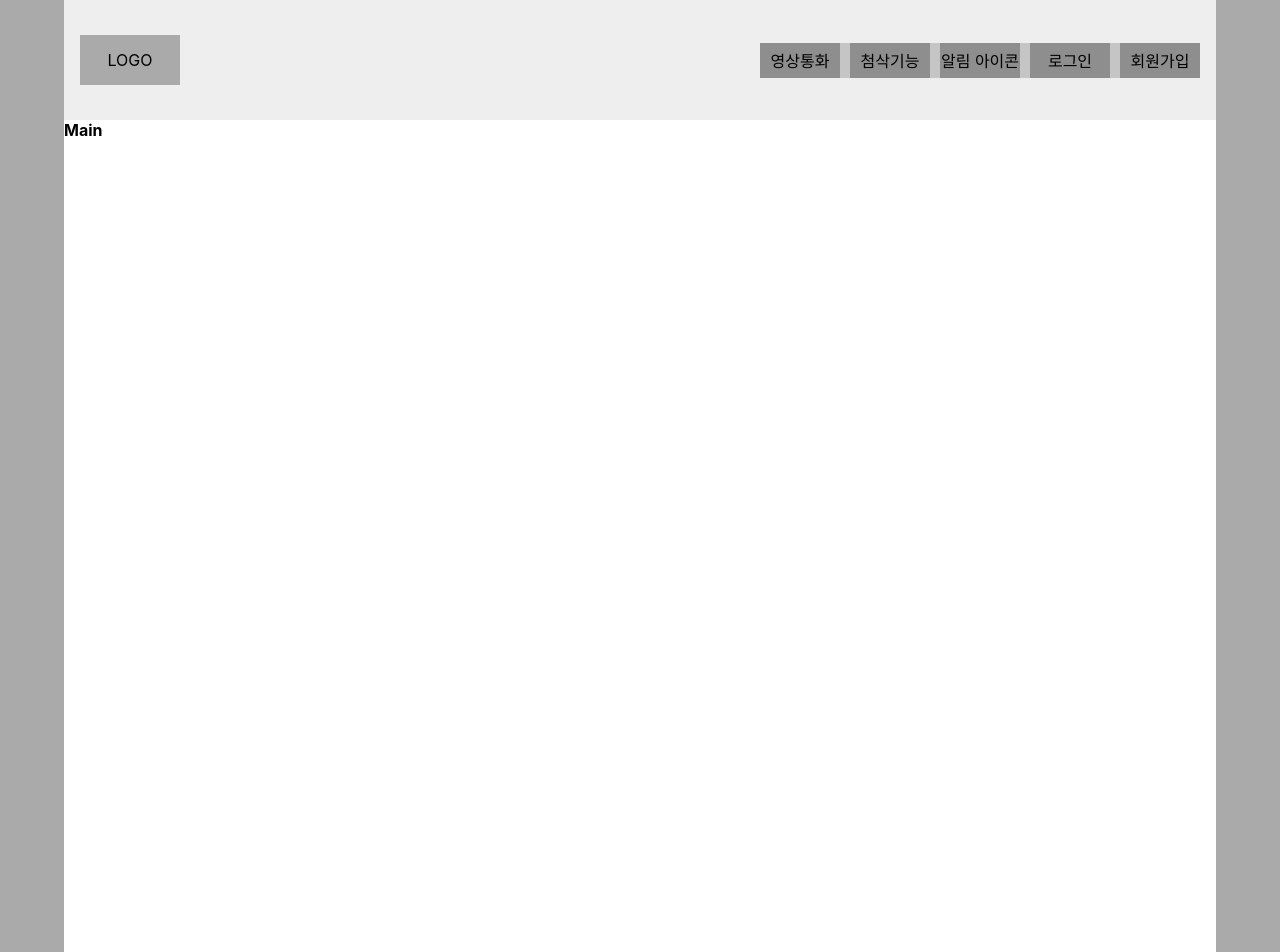
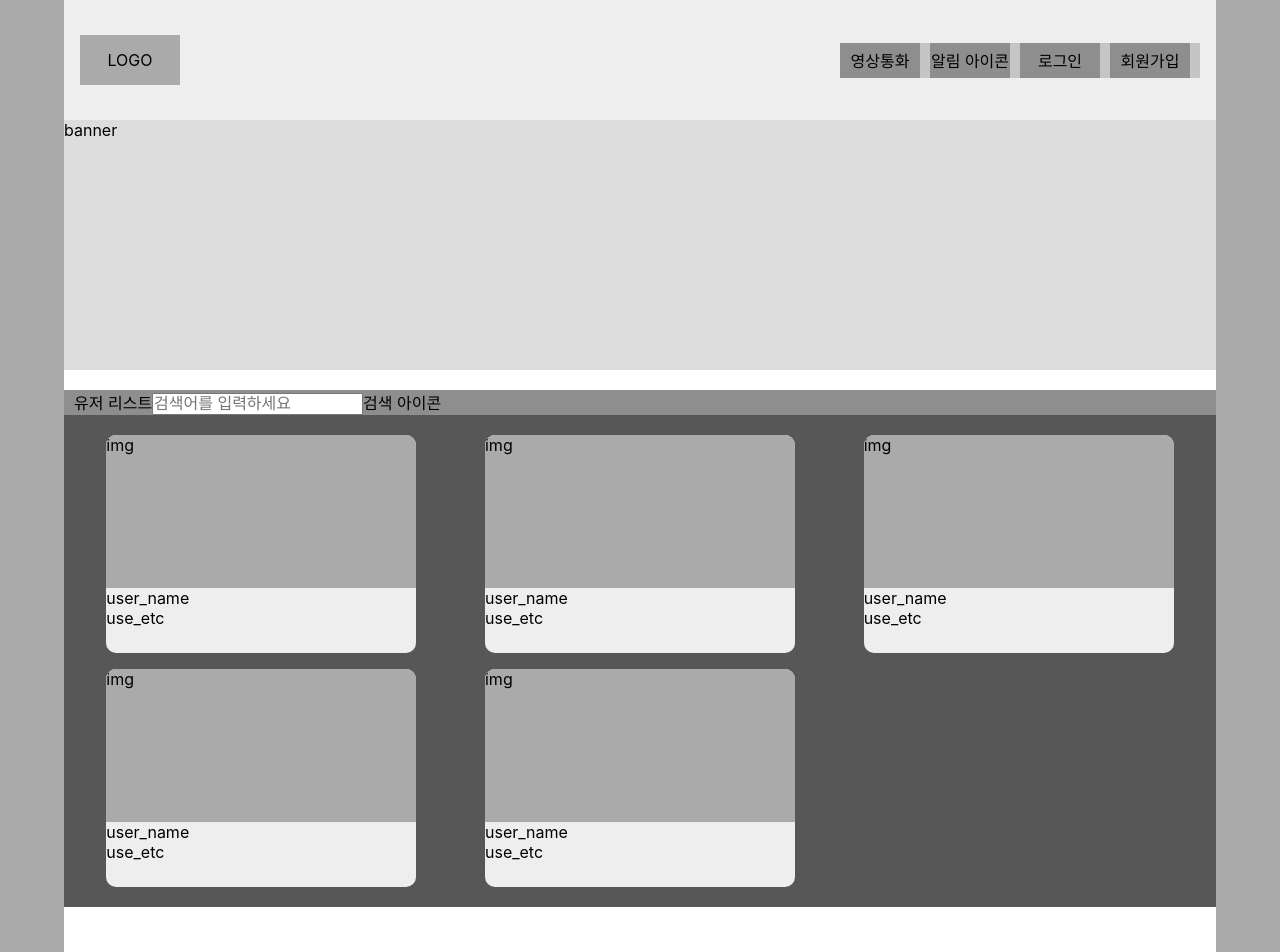
Before and after one commit to jiaegong/Friengls, a React (Create React App) app: page / in a window 1280 px wide. Shown: the top 952 px of the page. Built offline with nearby package versions, Linux system fonts and the light colour scheme.

Commit message:
main view

```diff
--- a/src/components/Header.js
+++ b/src/components/Header.js
@@ -21,17 +21,10 @@ const Header = () => {
         <ul className="navBarWrap">
           <li
             onClick={() => {
-              history.push('/signup');
+              history.push('/videoChat');
             }}
           >
             영상통화
-          </li>
-          <li
-            onClick={() => {
-              history.push('/signup');
-            }}
-          >
-            첨삭기능
           </li>
           <li>알림 아이콘</li>
           <li
--- a/src/pages/Essay.js
+++ /dev/null
@@ -1,7 +0,0 @@
-import React from 'react';
-
-const Essay = () => {
-  return <React.Fragment>Essay</React.Fragment>;
-};
-
-export default Essay;
--- a/src/pages/Main.js
+++ b/src/pages/Main.js
@@ -1,11 +1,60 @@
 import React from 'react';
 import styled from 'styled-components';
+// import dkdl
 
 const Main = () => {
   return (
     <Wrap>
       <div className="innerWrap">
-        <h1>Main</h1>
+        <div className="bannerWrap">
+          <div className="banner">banner</div>
+        </div>
+
+        <div className="contentWrap">
+          <div className="searchWrap">
+            <label>유저 리스트</label>
+            <input type="text" placeholder="검색어를 입력하세요"></input>
+            <span className="searchIcon">검색 아이콘</span>
+          </div>
+
+          <div className="cardList">
+            <div className="card">
+              <div className="user_img">img</div>
+              <div className="user_info">
+                <p className="">user_name</p>
+                <p className="">use_etc</p>
+              </div>
+            </div>
+            <div className="card">
+              <div className="user_img">img</div>
+              <div className="user_info">
+                <p className="">user_name</p>
+                <p className="">use_etc</p>
+              </div>
+            </div>
+            <div className="card">
+              <div className="user_img">img</div>
+              <div className="user_info">
+                <p className="">user_name</p>
+                <p className="">use_etc</p>
+              </div>
+            </div>
+            <div className="card">
+              <div className="user_img">img</div>
+              <div className="user_info">
+                <p className="">user_name</p>
+                <p className="">use_etc</p>
+              </div>
+            </div>
+            <div className="card">
+              <div className="user_img">img</div>
+              <div className="user_info">
+                <p className="">user_name</p>
+                <p className="">use_etc</p>
+              </div>
+            </div>
+          </div>
+        </div>
       </div>
     </Wrap>
   );
@@ -14,6 +63,7 @@ const Main = () => {
 export default Main;
 
 const Wrap = styled.div`
+  /* 공통 */
   width: 100%;
   min-height: 905px;
 
@@ -26,5 +76,59 @@ const Wrap = styled.div`
     margin: auto;
 
     background: white;
+
+    .bannerWrap {
+      width: 100%;
+      height: 250px;
+      margin: auto;
+
+      background: #646464;
+
+      .banner {
+        height: 100%;
+        background: #ddd;
+      }
+    }
+
+    .contentWrap {
+      width: 100%;
+      margin-top: 20px;
+
+      background: #eee;
+
+      .searchWrap {
+        width: 100%;
+        padding-left: 10px;
+
+        background: #8e8e8e;
+      }
+
+      .cardList {
+        width: 100%;
+        padding: 20px 16px;
+        display: grid;
+        place-items: center;
+        grid-template-columns: repeat(auto-fill, minmax(310px, 1fr));
+        grid-gap: 1rem;
+
+        background: #575757;
+
+        .card {
+          width: 310px;
+          height: 218px;
+          border-radius: 10px;
+          overflow: hidden;
+
+          background: #eee;
+
+          .user_img {
+            width: 100%;
+            height: 70%;
+
+            background: #aaa;
+          }
+        }
+      }
+    }
   }
 `;
--- a/src/shared/App.js
+++ b/src/shared/App.js
@@ -10,7 +10,6 @@ import { ConnectedRouter } from 'connected-react-router';
 import Main from '../pages/Main';
 import Login from '../pages/Login';
 import Signup from '../pages/Signup';
-import Essay from '../pages/Essay';
 import Mypage from '../pages/Mypage';
 import Detail from '../pages/Detail';
 import VideoChat from '../pages/VideoChat';
@@ -26,7 +25,6 @@ function App() {
       <Route path="/" exact component={Main} />
       <Route path="/signup" exact component={Signup} />
       <Route path="/login" exact component={Login} />
-      <Route path="/essay" exact component={Essay} />
       <Route path="/mypage" exact component={Mypage} />
       <Route path="/detail" exact component={Detail} />
       <Route path="/videoChat" exact component={VideoChat} />
```
